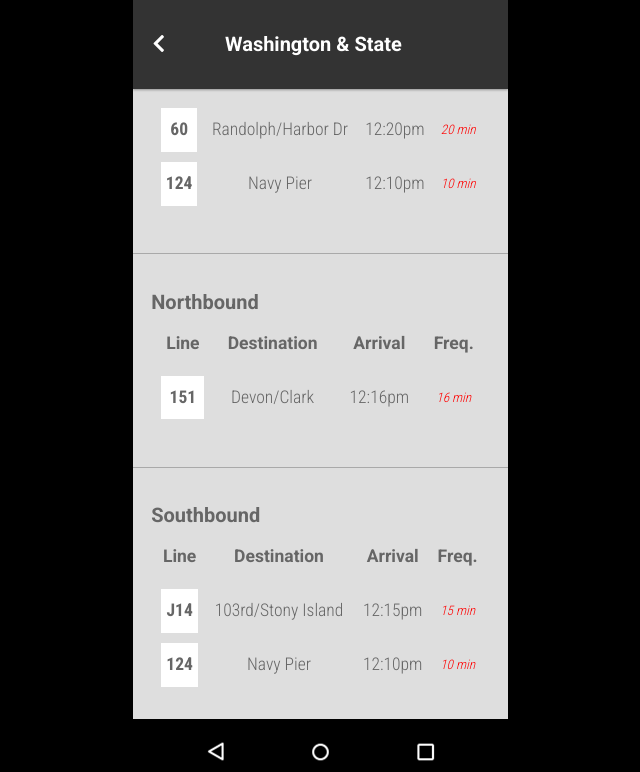
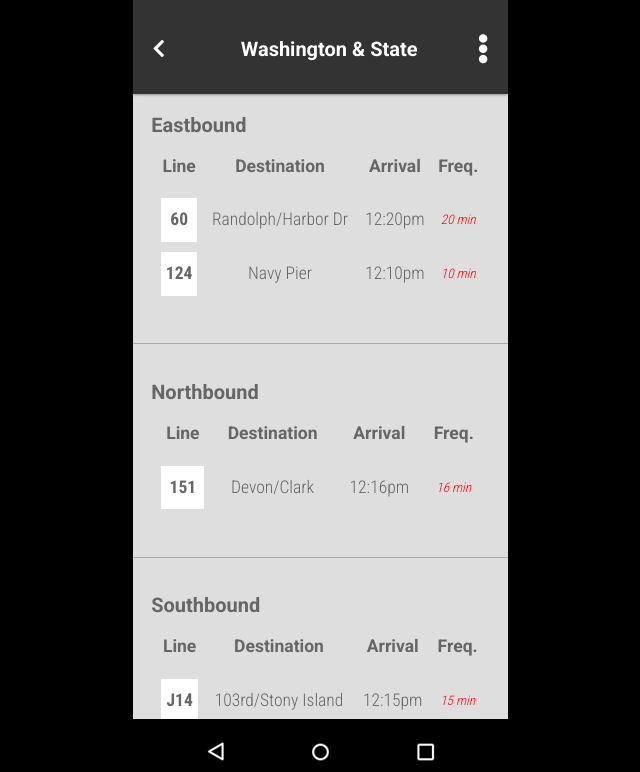
Before and after one commit to NSlaterDesign/frontendchallenge, a plain HTML site: page index.html in a window 1280 px wide. Shown: the part 28-800 px from the top of the page, without its empty margins (320-960 px from the left). Drawn offline with Linux system fonts and the light colour scheme.

Commit message:
Fixed Eastbound

```diff
--- a/css/style.css
+++ b/css/style.css
@@ -145,6 +145,10 @@ q:before {
   content : none;
 }
 
+.east {
+  padding-top: 120px;
+}
+
 table {
   width          : 95%;
   border-spacing : 10px;
@@ -187,9 +191,9 @@ body {
 
 .arrow-left {
   display          : block;
-  width            : auto;
+  /* width            : auto; */
   float            : left;
-  padding          : 35px 80px 0px 20px;
+  padding          : 35px 0px 0px 20px;
   background-color : #333;
   /* top, right, bottom, left */
 }
@@ -218,7 +222,7 @@ nav {
   width            : 375px;
   height           : 80px;
   margin           : 0px;
-  padding          : 0px 0px 10px 0px;
+  padding          : 5px 0px 10px 0px;
   background-color : #333;
   box-shadow       : 0 1px 3px rgba(0, 0, 0, 0.12),
                      0 1px 2px rgba(0, 0, 0, 0.24);
@@ -232,27 +236,26 @@ nav {
 }
 
 .title {
-  float            : right;
-  margin-left      : 60px;
+  float: right;
+  margin-right:  90px;
   color            : white;
   background-color : #333;
   text-align       : center;
   font-size        : 2em;
   /* padding: top right bottom left; */
-  /* position: 200px 200px 0px -50px; */
+  position: 200px 200px 0px -50px;
 }
 
 .arrow {
   position         : static;
   float            : left;
   margin           : -15px 0px 0px 80px;
-  background-color : green;
 }
 
 .menu {
   height           : 40px;
-  float            : right;
-  margin           : -25px 40px 0px 450px;
+  float            : inherit;
+  margin           : -25px 0px 0px 325px;
   color            : #fff;
   background-color : #333;
   font-size        : 3em;
--- a/index.html
+++ b/index.html
@@ -15,17 +15,18 @@
           <div class="arrow-left">
             <i class="fa fa-chevron-left fa-inverse fa-2x" aria-hidden="true"></i>
                     <h1 class="title"> Washington & State</h1>
+                    <div class="menu">
+                      <i class="fas fa-ellipsis-v"></i>
+                    </div>
       </header>
 
         </div>
-        <div class="menu">
-          <i class="fas fa-ellipsis-v"></i>
-        </div>
+
       </nav>
       <section class="bus-list">
         <div class="location">
           <div class="content">
-            <h1>Eastbound</h1>
+            <h1 class="east">Eastbound</h1>
             <table>
               <tr>
                 <th>Line</th>
```
